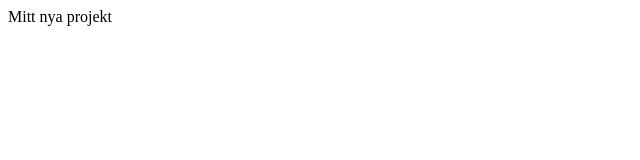
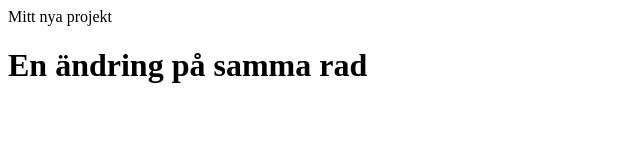
Before and after one commit to joakimwestermark/test, a plain HTML site: page index.html in a window 1280 px wide. Shown: the whole page, without its empty margins (0-640 px from the left). Drawn offline with Linux system fonts and the light colour scheme.

Commit message:
La till en rubrik

```diff
--- a/index.html
+++ b/index.html
@@ -3,6 +3,7 @@
 
   <body>
     <p>Mitt nya projekt</p>
+    <h1>En ändring på samma rad</h1>
 
   </body>
 
```
